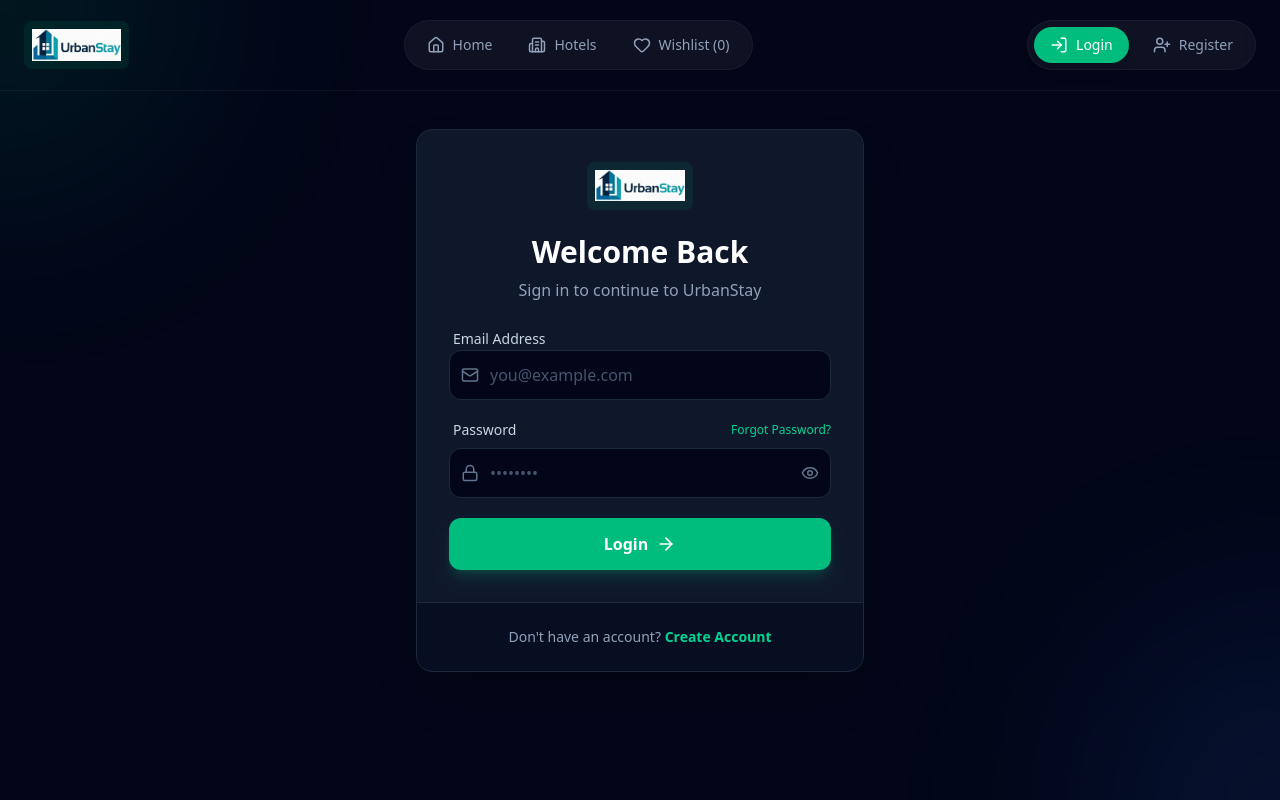
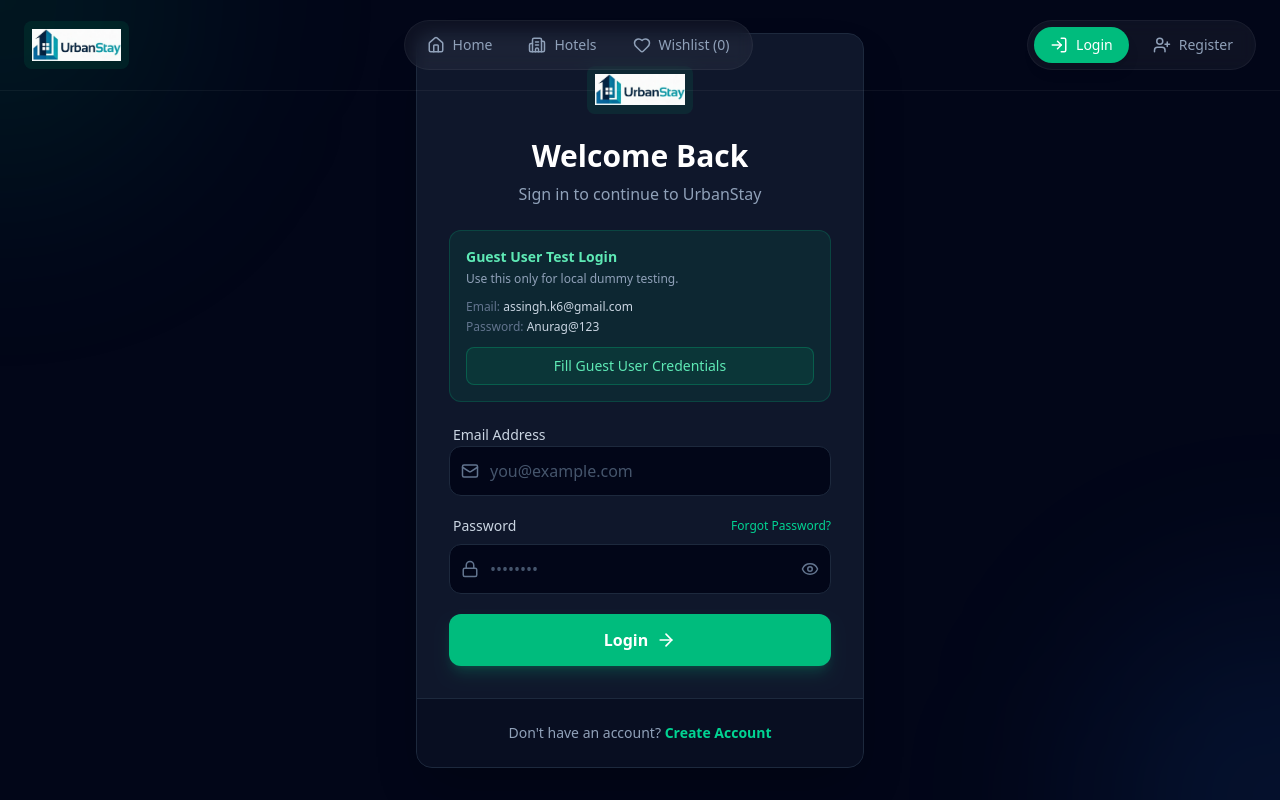
Before and after one commit to Singhanurag45/UrbanStay, a React (Vite) app in the folder frontend/: page /login in a window 1280 px wide. Shown: the top 800 px of the page. Built offline with nearby package versions, Linux system fonts and the light colour scheme; no server answers.

Commit message:
show user credentils in login page for dummy testing

```diff
--- a/frontend/src/Pages/Login.tsx
+++ b/frontend/src/Pages/Login.tsx
@@ -21,8 +21,18 @@
   const [isLoading, setIsLoading] = useState(false);
   const [showPassword, setShowPassword] = useState(false);
 
+  const demoGuestUserCredentials = {
+    email: "assingh.k6@gmail.com",
+    password: "Anurag@123",
+  };
+
   const navigate = useNavigate();
   const { login } = useAuth();
+
+  const fillGuestUserCredentials = () => {
+    setEmail(demoGuestUserCredentials.email);
+    setPassword(demoGuestUserCredentials.password);
+  };
 
   const handleSubmit = async (e: React.FormEvent) => {
     e.preventDefault();
@@ -83,6 +93,32 @@
             <div className="bg-red-500/10 border border-red-500/20 rounded-lg p-3 flex items-center gap-3 text-red-400 text-sm animate-shake">
               <AlertCircle size={18} />
               {error}
+            </div>
+          )}
+
+          {import.meta.env.DEV && (
+            <div className="rounded-xl border border-emerald-500/20 bg-emerald-500/10 p-4 text-sm text-slate-200 space-y-3">
+              <div>
+                <p className="font-semibold text-emerald-300">Guest User Test Login</p>
+                <p className="text-slate-400 text-xs mt-1">
+                  Use this only for local dummy testing.
+                </p>
+              </div>
+              <div className="space-y-1 text-xs text-slate-300">
+                <p>
+                  <span className="text-slate-500">Email:</span> {demoGuestUserCredentials.email}
+                </p>
+                <p>
+                  <span className="text-slate-500">Password:</span> {demoGuestUserCredentials.password}
+                </p>
+              </div>
+              <button
+                type="button"
+                onClick={fillGuestUserCredentials}
+                className="w-full rounded-lg border border-emerald-500/30 bg-emerald-500/10 px-3 py-2 text-emerald-300 font-medium hover:bg-emerald-500/20 transition-colors"
+              >
+                Fill Guest User Credentials
+              </button>
             </div>
           )}
 
```
Also changed, not shown: frontend/src/App.tsx (+8 -6 lines).
